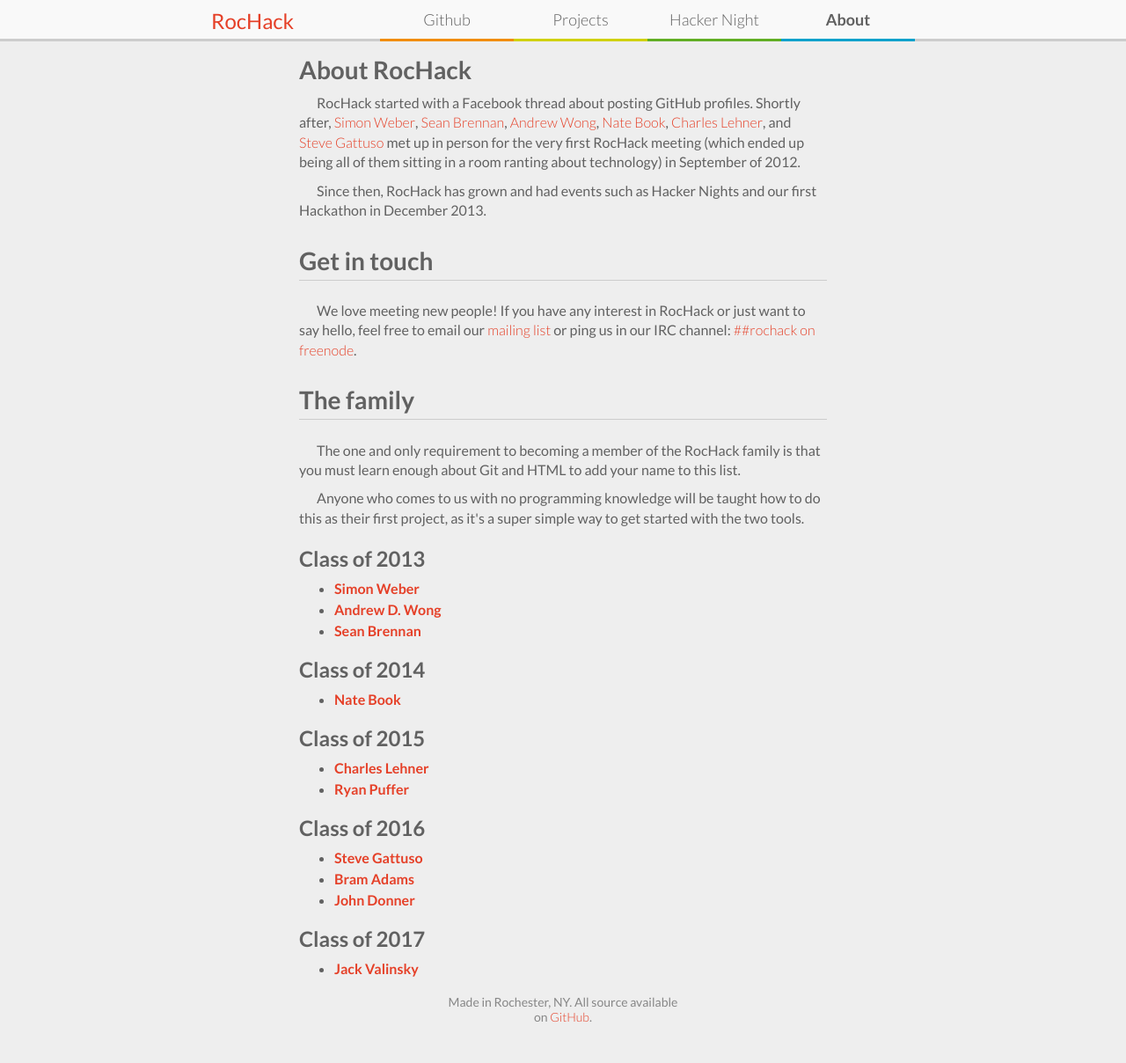
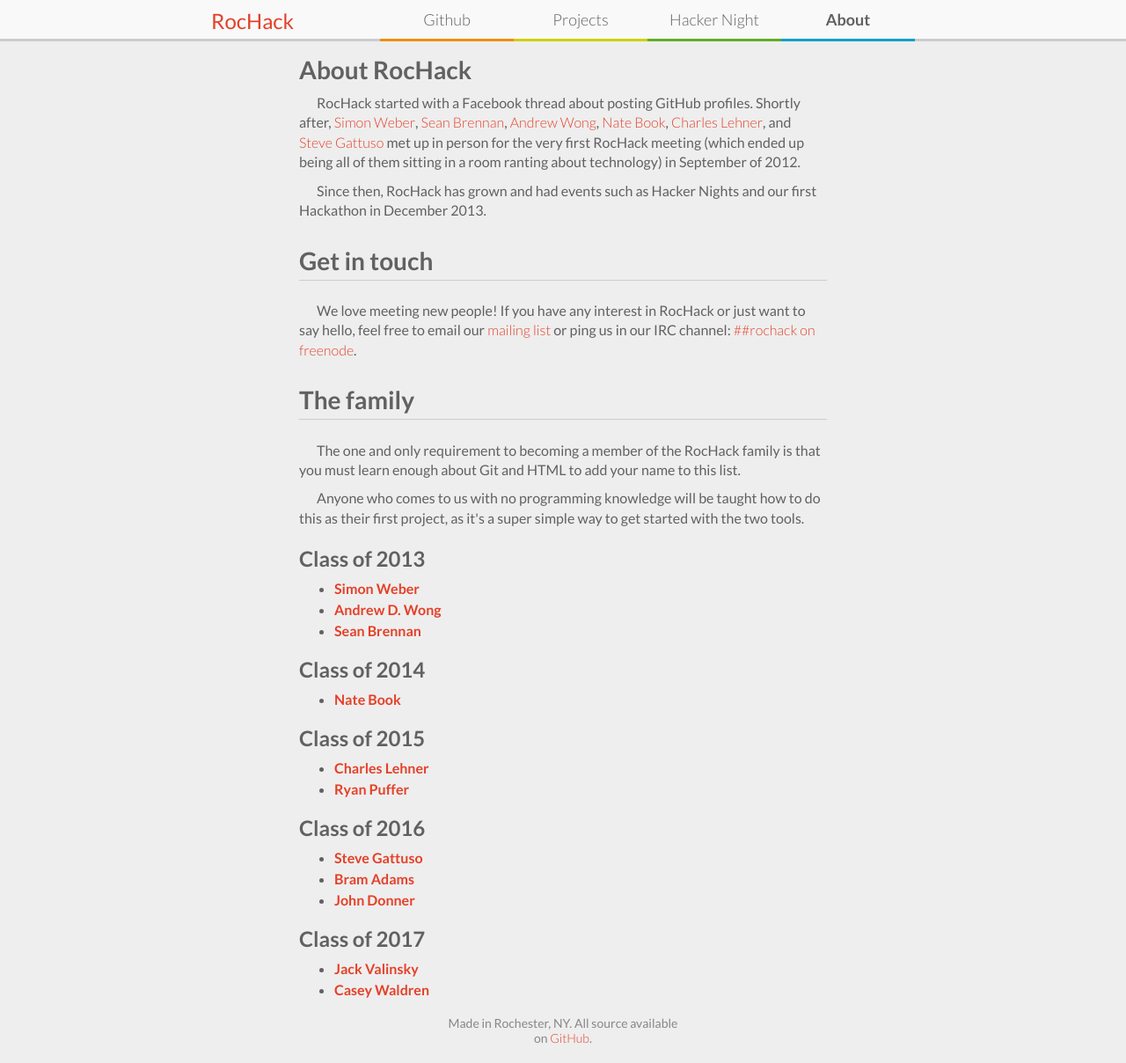
Before and after one commit to RocHack/rochack.org, a Jekyll site: the page built from about.html, in a window 1280 px wide. Shown: the whole page at 88% size. Built offline with Jekyll 4.4.1, drawn with Linux system fonts in a browser that asks for light colours; before the commit the page ends 1184 px from its top, so only the background shows below that.

Commit message:
added myself

```diff
--- a/about.html
+++ b/about.html
@@ -50,4 +50,5 @@
 <h3>Class of 2017</h3>
 <ul class="members">
     <li><a href="https://github.com/eigengrau80">Jack Valinsky</a></li>
+    <li><a href="https://github.com/cwaldren">Casey Waldren</a></li>
 </ul>
```
